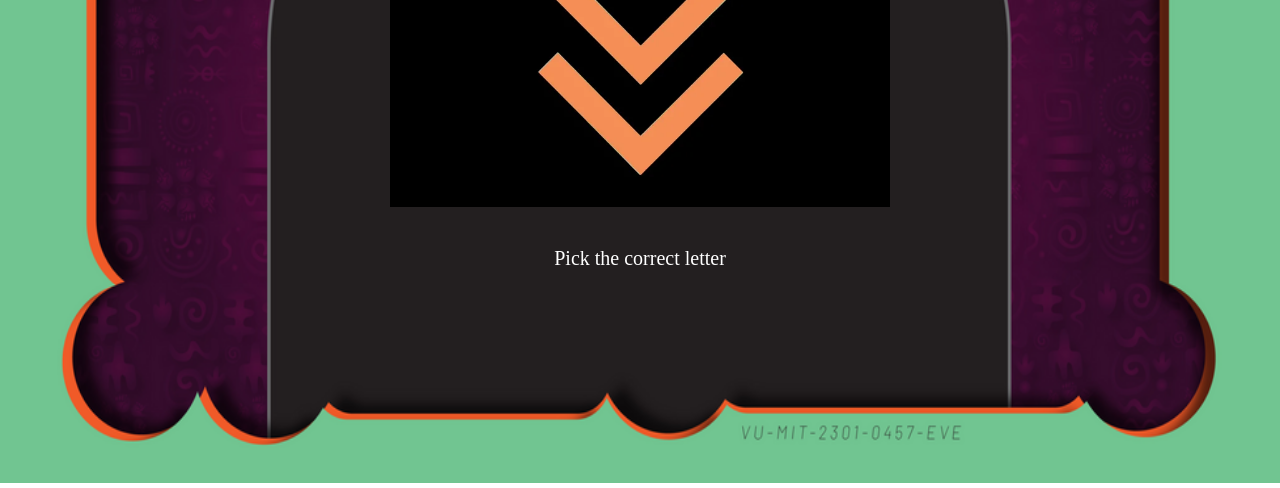
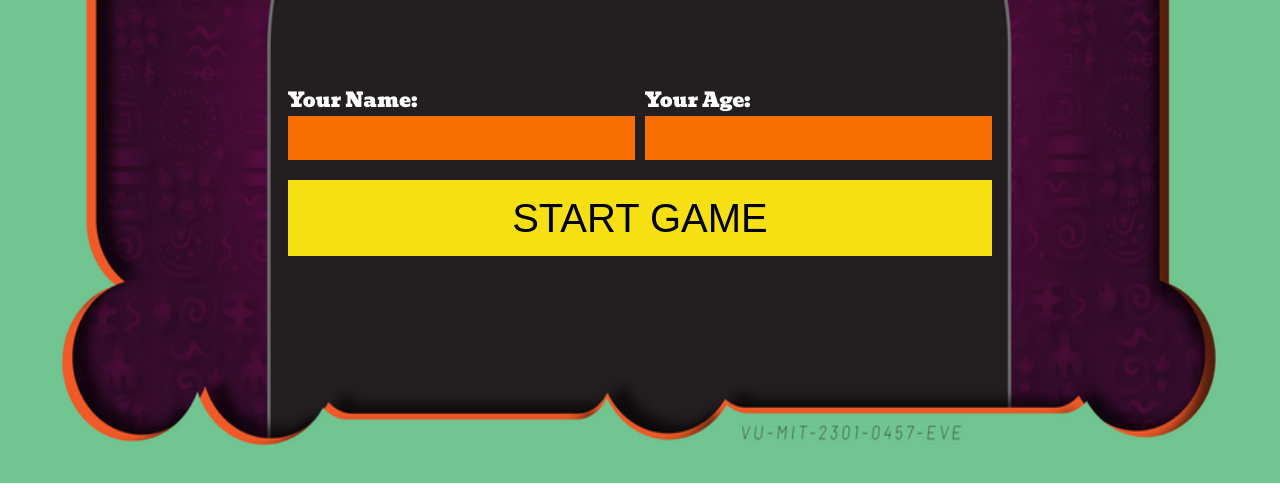
Before and after one commit to muchubatactics/usl-game, a website with bundled scripts: page index.html in a window 1280 px wide. Shown: the part 317-805 px from the top of the page. Built offline with nearby package versions, Linux system fonts and the light colour scheme; a web font is replaced by a local one.

Commit message:
small bug fixes

```diff
--- a/backend/database.js
+++ b/backend/database.js
@@ -4,7 +4,7 @@ import { initializeApp } from "firebase/app";
 
 // Initialize Firebase
 const firebaseConfig = {
-  apiKey: "OUR_API_KEY",
+  apiKey: "AIzaSyCzjy4yTM_nuqCyB9B3293ksSgSKB6xofg",
   authDomain: "masaka-mwana.firebaseapp.com",
   projectId: "masaka-mwana",
   storageBucket: "masaka-mwana.appspot.com",
--- a/index.html
+++ b/index.html
@@ -10,7 +10,7 @@
 <body>
   <img src="./assets/bg.png" alt="">
   <div class="container">
-    <div class="intro-page" hidden>
+    <div class="intro-page">
       <div class="heading">
         <!-- <div class="logo">
           <img src="./assets/USL logo-01-01.png" alt="Uganda Sign Language Logo">
@@ -31,7 +31,7 @@
         </form>
       </main>
     </div>
-    <div class="game">
+    <div class="game" hidden>
       <div class="top">
         <div class="level-div">
           <div class="value">
--- a/script.js
+++ b/script.js
@@ -402,7 +402,6 @@ class GameBackend {
       };
       return await createPlayer(userToRegister);
     } catch (e) {
-      console.error(e);
       throw e;
     }
   }
@@ -423,7 +422,6 @@ class GameBackend {
       // update session id
       if (!this.currSessionId) this.currSessionId = returnedSession.id;
     } catch (e) {
-      console.error(e);
       throw e;
     }
   }
@@ -450,7 +448,6 @@ class GameBackend {
       this.currSessionId = null;
       this.loggedInAt = null;
     } catch (e) {
-      console.error(e);
       throw e;
     }
   }
```
Also changed, not shown: 1 other file.
